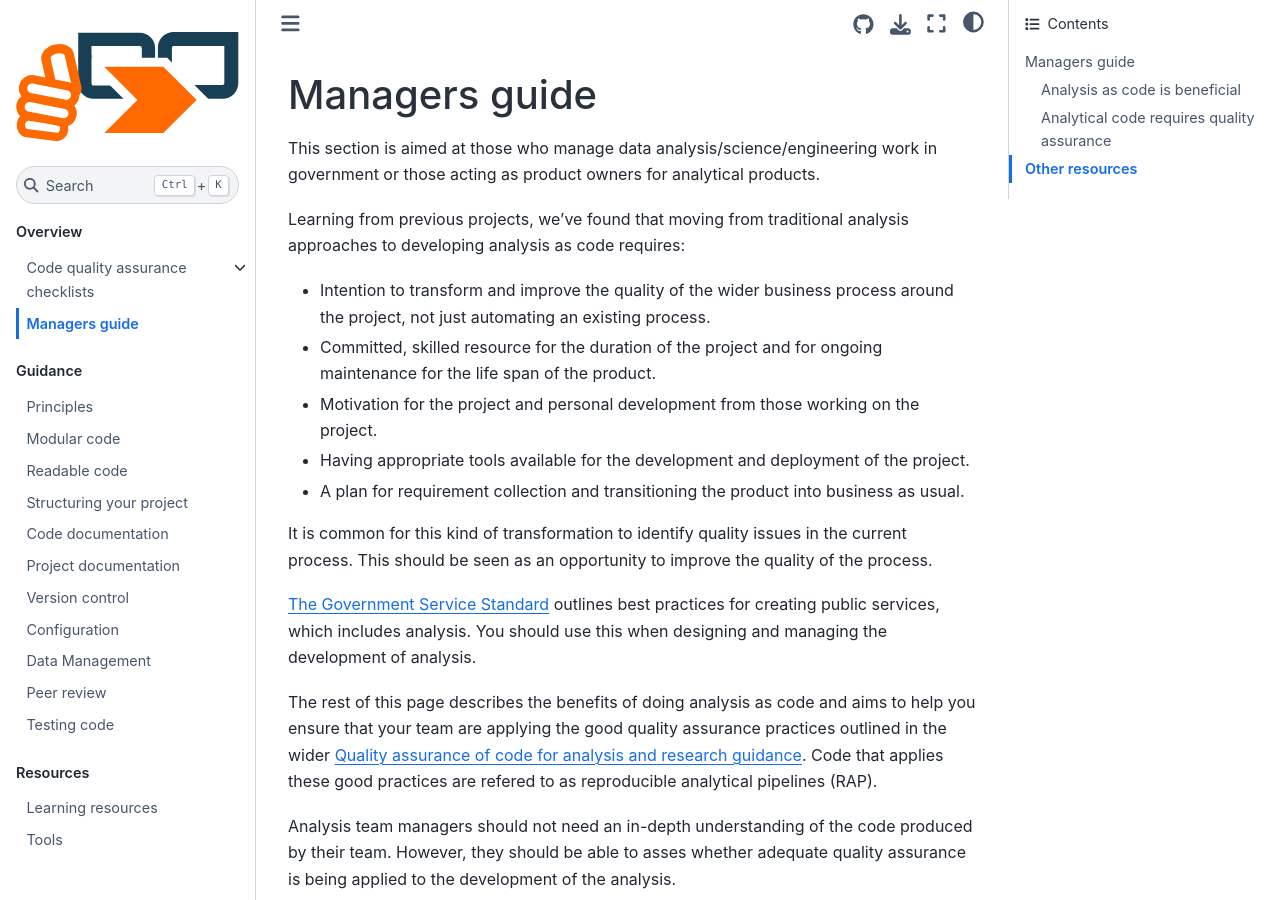
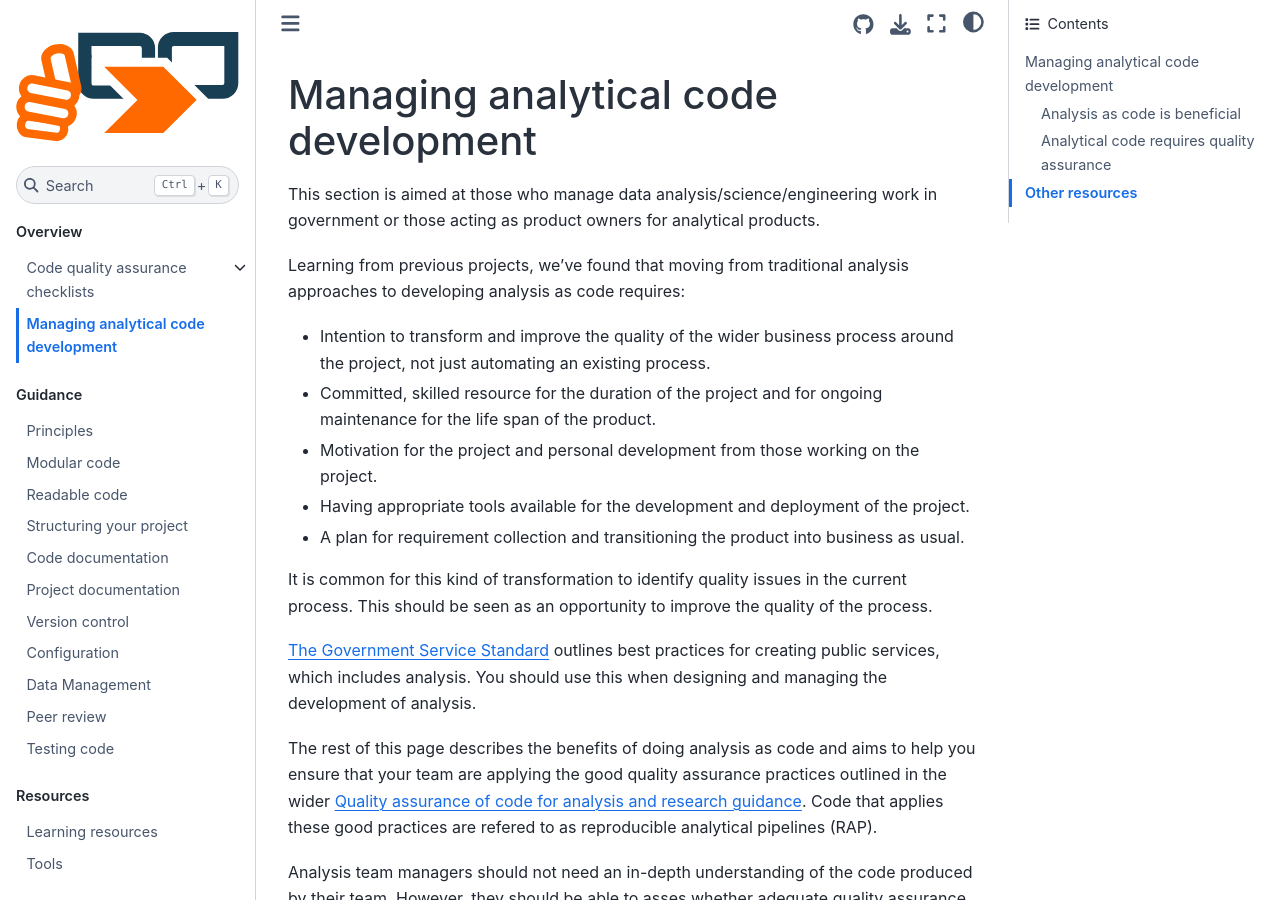
Before and after one commit to best-practice-and-impact/qa-of-code-guidance, a Jupyter Book: the page built from book/managers_guide.md, in a window 1280 px wide and 900 px high. Built offline with Jupyter Book 1.0.4 settings and Sphinx 7.4.7 and the Sphinx Book theme 1.1.4, drawn with Linux system fonts in a browser that asks for light colours.

Commit message:
Update title

```diff
--- a/book/managers_guide.md
+++ b/book/managers_guide.md
@@ -1,4 +1,4 @@
-# Managers guide
+# Managing analytical code development
 
 This section is aimed at those who manage data analysis/science/engineering work in government or those acting as product owners for analytical products.
 
```
